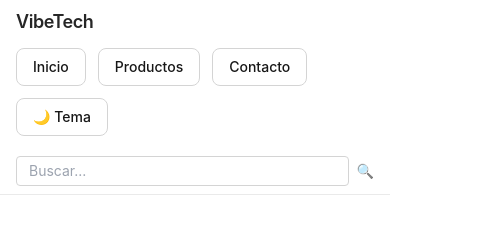
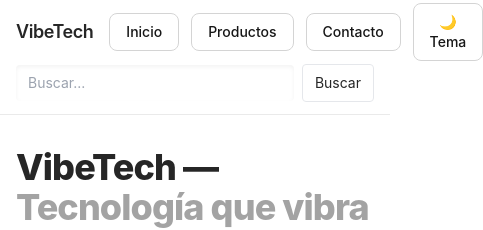
Before and after one commit to HSevenn/vibetech, a Next.js app: page / in a window 390 px wide. Shown: the top 230 px of the page, 483 px wide, since content can reach past the window. Built offline with nearby package versions, Linux system fonts and the light colour scheme; no server answers; the database is empty.

Commit message:
Update Navbar.tsx

```diff
--- a/components/Navbar.tsx
+++ b/components/Navbar.tsx
@@ -2,49 +2,46 @@
 import Link from 'next/link';
 import ThemeToggle from '@/components/ThemeToggle';
 
-export default function Navbar() {
+export default function Navbar(){
   return (
     <header className="border-b border-neutral-200/80 dark:border-neutral-800/80 bg-white/70 dark:bg-neutral-950/70 backdrop-blur">
-      <div className="container-max flex flex-col md:flex-row md:items-center md:justify-between gap-3 px-4 py-2">
+      {/* fila superior: logo + botones + búsqueda (solo desktop) */}
+      <div className="container-max flex items-center justify-between gap-4 px-4 h-16">
         {/* Logo */}
-        <div className="flex items-center justify-between w-full md:w-auto">
-          <Link
-            href="/"
-            className="text-lg md:text-xl font-semibold tracking-tight"
-          >
-            VibeTech
-          </Link>
-        </div>
+        <Link href="/" className="text-lg md:text-xl font-semibold tracking-tight">
+          VibeTech
+        </Link>
 
-        {/* Navegación + buscador */}
-        <nav className="flex flex-col md:flex-row md:items-center gap-3 w-full md:w-auto">
-          <div className="flex flex-wrap gap-3">
-            <Link href="/" className="btn btn-outline">
-              Inicio
-            </Link>
-            <Link href="/productos" className="btn btn-outline">
-              Productos
-            </Link>
-            <Link href="/contacto" className="btn btn-outline">
-              Contacto
-            </Link>
-            <ThemeToggle />
-          </div>
+        {/* Botones (visibles en móvil y desktop) */}
+        <nav className="flex items-center gap-3">
+          <Link href="/" className="btn btn-outline">Inicio</Link>
+          <Link href="/productos" className="btn btn-outline">Productos</Link>
+          <Link href="/contacto" className="btn btn-outline">Contacto</Link>
+          <ThemeToggle />
 
-          {/* Buscador */}
-          <form
-            action="/buscar"
-            className="flex w-full md:w-auto items-center gap-2 mt-2 md:mt-0"
-          >
+          {/* 🔍 Búsqueda en desktop (compacta + sombra interna como antes) */}
+          <form action="/buscar" className="hidden md:flex items-center gap-2">
             <input
               name="q"
               placeholder="Buscar..."
-              className="w-full md:w-64 rounded px-3 py-1 text-sm border border-neutral-300 dark:border-neutral-700 bg-white dark:bg-neutral-900"
+              className="w-48 lg:w-56 bg-white dark:bg-neutral-900 shadow-inner rounded px-3 py-1 text-sm"
             />
             <button className="text-sm opacity-80 hover:opacity-100">🔍</button>
           </form>
         </nav>
       </div>
+
+      {/* 🔍 Búsqueda en móvil (debajo del navbar) */}
+      <div className="md:hidden px-4 pb-3">
+        <form action="/buscar" className="flex items-center gap-2">
+          <input
+            name="q"
+            placeholder="Buscar..."
+            className="flex-1 bg-white dark:bg-neutral-900 shadow-inner rounded px-3 py-2 text-sm"
+          />
+          <button className="px-3 py-2 border rounded text-sm">Buscar</button>
+        </form>
+      </div>
     </header>
   );
 }
```
